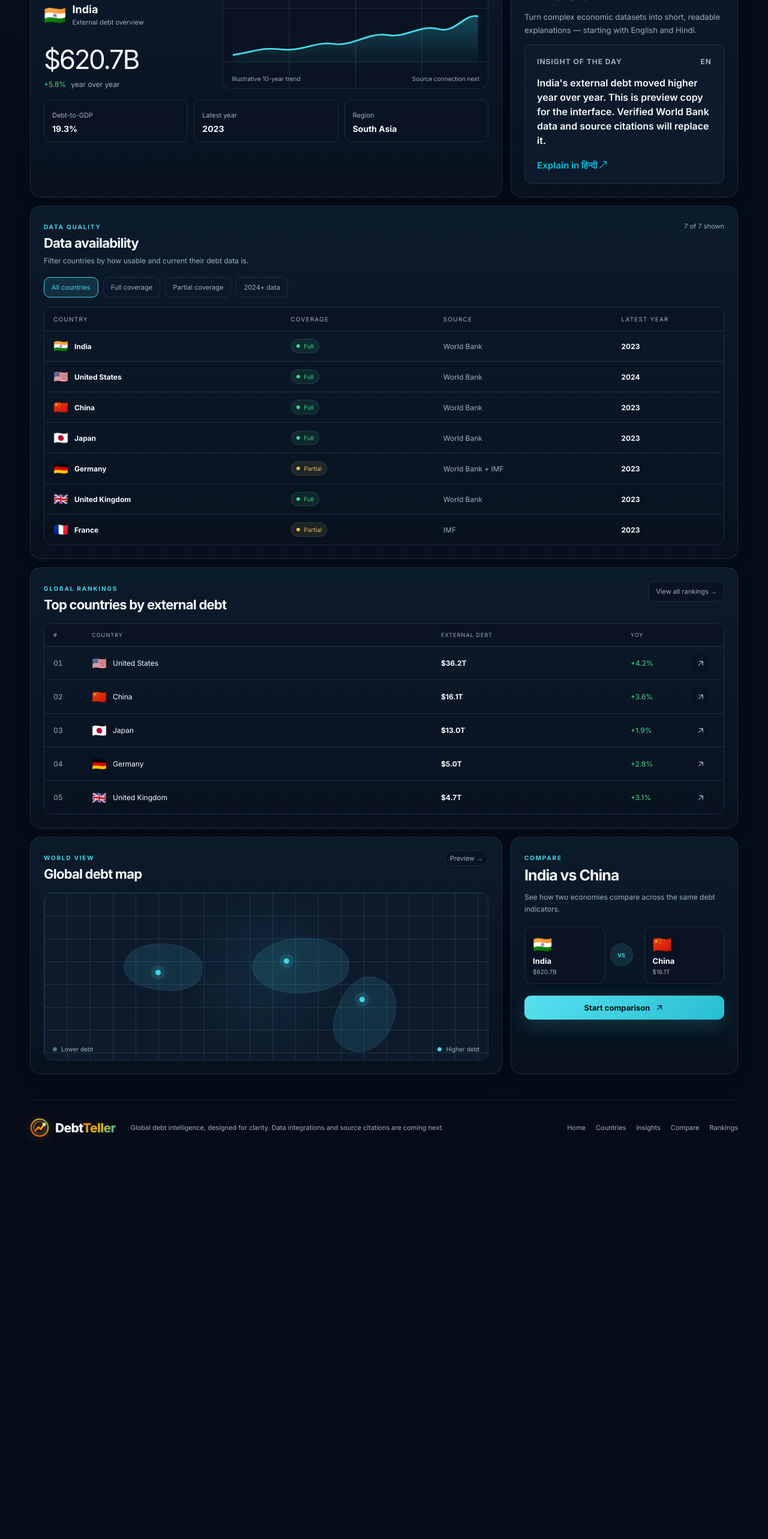
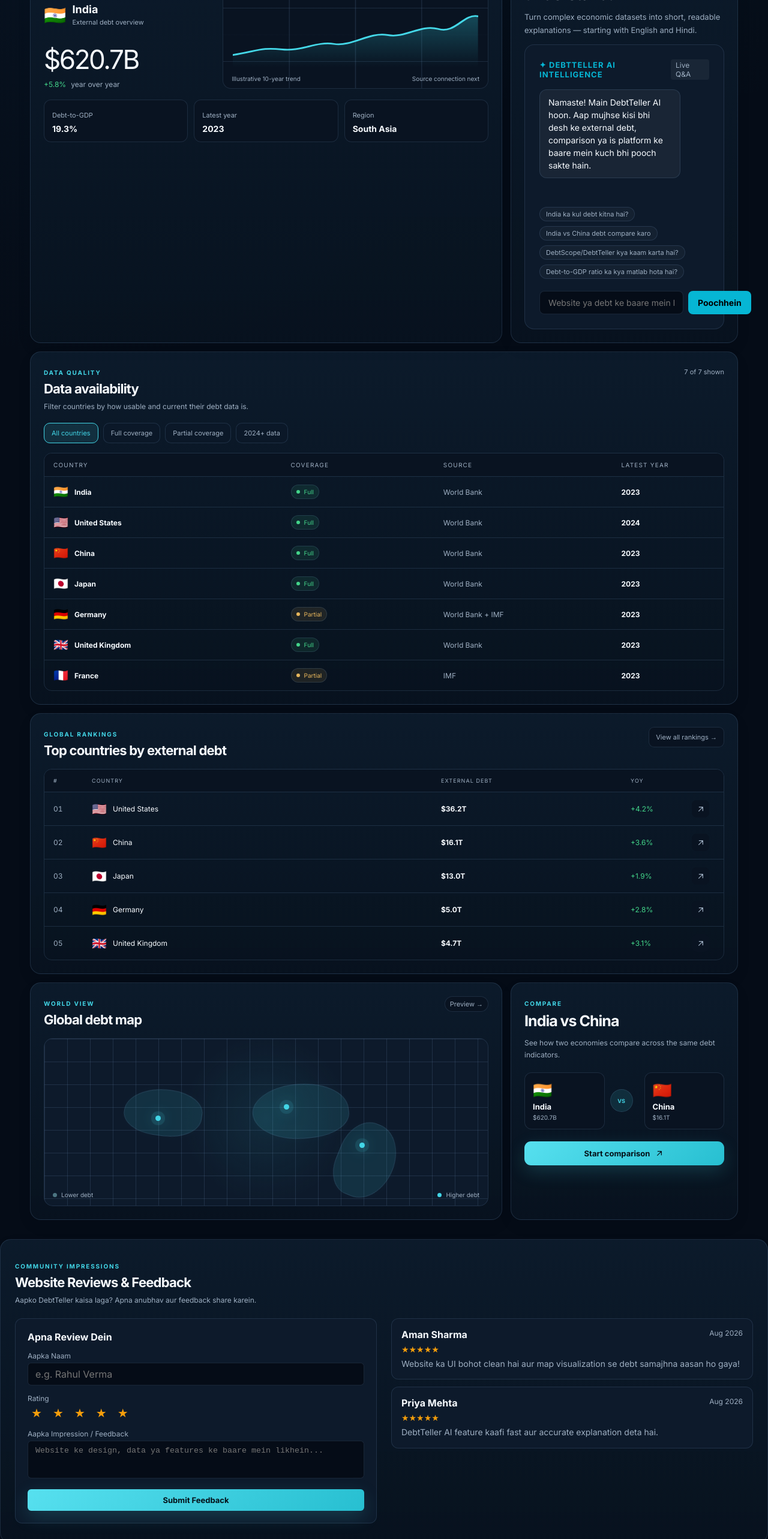
Before and after one commit to futuretechai1999/debtscope, a Next.js app: page / in a window 1280 px wide. Shown: the part 1040-3606 px from the top of the page at 60% size. Before the commit the page ends 2981 px from the top, so only its background shows below. Built offline with nearby package versions, Linux system fonts and the light colour scheme.

Commit message:
feat: integrated ReviewSection before footer

```diff
--- a/app/api/ai-insight/route.ts
+++ b/app/api/ai-insight/route.ts
@@ -6,12 +6,25 @@ export async function POST(req: Request) {
     const apiKey = process.env.GEMINI_API_KEY
 
     if (!apiKey) {
-      return NextResponse.json({ error: 'API Key missing on server' }, { status: 500 })
+      return NextResponse.json({ error: 'API key is missing' }, { status: 500 })
     }
 
-    const promptText = `Aap ek financial expert hain. Neeche diye gaye debt data ko aasan aur saral Hindi bhasha mein sirf 2 chhote sentences mein explain karein. Data: ${debtData || 'India external debt is $620.7 Billion'}`
+    const systemPrompt = `
+You are DebtTeller AI, the intelligent assistant for the "DebtTeller" (DebtScope) web platform.
+Website context:
+- India External Debt: $620.7 Billion (+5.8% YoY)
+- Global External Debt: $98.4 Trillion
+- USA Debt: $36.2T, China: $16.1T, Japan: $13.0T, Germany: $5.0T, UK: $4.7T.
+- Features: Global Map, Live Comparison (India vs China), Country debt breakdown, Data Availability Filters.
 
-    // Google Gemini 1.5 Flash endpoint
+User question/query: "${debtData}"
+
+Instructions:
+1. Answer clearly, accurately, and politely in easy-to-understand Hinglish/Hindi or English based on user's tone.
+2. Keep answers concise (2 to 4 sentences).
+3. If they ask about the website, guide them on what features DebtTeller provides.
+`
+
     const url = `https://generativelanguage.googleapis.com/v1beta/models/gemini-1.5-flash:generateContent?key=${apiKey}`
 
     const response = await fetch(url, {
@@ -22,7 +35,7 @@ export async function POST(req: Request) {
       body: JSON.stringify({
         contents: [
           {
-            parts: [{ text: promptText }],
+            parts: [{ text: systemPrompt }],
           },
         ],
       }),
@@ -31,23 +44,17 @@ export async function POST(req: Request) {
     const data = await response.json()
 
     if (!response.ok) {
-      console.error('Google API Error Response:', data)
-      return NextResponse.json(
-        { error: data?.error?.message || 'Google API returned an error' },
-        { status: response.status }
-      )
+      console.error('Gemini API Error:', data)
+      return NextResponse.json({ error: data.error?.message || 'API call failed' }, { status: response.status })
     }
 
     const insight =
       data?.candidates?.[0]?.content?.parts?.[0]?.text ||
-      'भारत का बाहरी ऋण पिछले वर्ष की तुलना में बढ़ा है।'
+      'DebtTeller par aap global debt trends, map aur country comparison dekh sakte hain.'
 
     return NextResponse.json({ insight: insight.trim() })
   } catch (error: any) {
     console.error('Server Catch Error:', error)
-    return NextResponse.json(
-      { error: error?.message || 'Internal server error' },
-      { status: 500 }
-    )
+    return NextResponse.json({ error: error.message || 'Internal server error' }, { status: 500 })
   }
 }
--- a/app/page.tsx
+++ b/app/page.tsx
@@ -1,5 +1,5 @@
 'use client'
-
+import ReviewSection from '../components/ReviewSection'
 import { useMemo, useState } from 'react'
 import DebtTellerLogo from '../components/DebtScopeLogo'
 import DebtTellerAI from '../components/DebtTellerAI'
@@ -776,7 +776,7 @@ export default function HomePage() {
           </a>
         </article>
       </section>
-
+<ReviewSection />
       <footer className="footer">
         <DebtTellerLogo />
 
--- a/components/DebtTellerAI.tsx
+++ b/components/DebtTellerAI.tsx
@@ -3,43 +3,64 @@
 import { useState } from 'react'
 
 export default function DebtTellerAI() {
-  const [aiResponse, setAiResponse] = useState(
-    "India's external debt moved higher year over year. This is preview copy for the interface. Verified World Bank data and source citations will replace it."
-  )
-  const [isAiLoading, setIsAiLoading] = useState(false)
-  const [lang, setLang] = useState<'EN' | 'HI'>('EN')
+  const [messages, setMessages] = useState<{ role: 'user' | 'assistant'; content: string }[]>([
+    {
+      role: 'assistant',
+      content: 'Namaste! Main DebtTeller AI hoon. Aap mujhse kisi bhi desh ke external debt, comparison ya is platform ke baare mein kuch bhi pooch sakte hain.',
+    },
+  ])
+  const [inputQuery, setInputQuery] = useState('')
+  const [isLoading, setIsLoading] = useState(false)
 
-  const getAiInsight = async () => {
-    setIsAiLoading(true)
+  const quickPrompts = [
+    "India ka kul debt kitna hai?",
+    "India vs China debt compare karo",
+    "DebtScope/DebtTeller kya kaam karta hai?",
+    "Debt-to-GDP ratio ka kya matlab hota hai?",
+  ]
+
+  const handleSend = async (queryText?: string) => {
+    const textToSend = queryText || inputQuery
+    if (!textToSend.trim() || isLoading) return
+
+    const newMessages = [...messages, { role: 'user' as const, content: textToSend }]
+    setMessages(newMessages)
+    if (!queryText) setInputQuery('')
+    setIsLoading(true)
+
     try {
       const res = await fetch('/api/ai-insight', {
         method: 'POST',
         headers: { 'Content-Type': 'application/json' },
         body: JSON.stringify({
-          debtData: "India's total external debt is $620.7 Billion and it is increasing year over year.",
+          debtData: textToSend,
         }),
       })
 
       const data = await res.json()
 
       if (res.ok && data.insight) {
-        setAiResponse(data.insight)
-        setLang('HI')
+        setMessages([...newMessages, { role: 'assistant', content: data.insight }])
       } else {
-        console.error('Failed API Response:', data)
-        setAiResponse(
-          'भारत का विदेशी कर्ज बढ़कर $620.7 बिलियन हो गया है, जो पिछले साल के मुकाबले 5.8% अधिक है।'
-        )
-        setLang('HI')
+        setMessages([
+          ...newMessages,
+          {
+            role: 'assistant',
+            content: 'Maaf kijiye, main abhi response process nahi kar pa raha hoon. Kripya dobara try karein.',
+          },
+        ])
       }
     } catch (err) {
       console.error(err)
-      setAiResponse(
-        'भारत का विदेशी कर्ज बढ़कर $620.7 बिलियन हो गया है, जो पिछले साल के मुकाबले 5.8% अधिक है।'
-      )
-      setLang('HI')
+      setMessages([
+        ...newMessages,
+        {
+          role: 'assistant',
+          content: 'Server connection mein samasya aayi. Kripya apna internet ya backend check karein.',
+        },
+      ])
     } finally {
-      setIsAiLoading(false)
+      setIsLoading(false)
     }
   }
 
@@ -47,57 +68,125 @@ export default function DebtTellerAI() {
     <div
       style={{
         background: 'var(--panel-strong)',
-        padding: '20px',
-        borderRadius: '12px',
+        padding: '24px',
+        borderRadius: '16px',
         border: '1px solid var(--border)',
+        display: 'flex',
+        flexDirection: 'column',
+        gap: '16px',
       }}
     >
+      <div style={{ display: 'flex', justifyContent: 'space-between', alignItems: 'center' }}>
+        <div style={{ fontSize: '13px', fontWeight: '700', color: '#06b6d4', letterSpacing: '1px' }}>
+          ✦ DEBTTELLER AI INTELLIGENCE
+        </div>
+        <span style={{ fontSize: '12px', color: 'var(--muted)', background: 'rgba(255,255,255,0.05)', padding: '2px 8px', borderRadius: '4px' }}>
+          Live Q&A
+        </span>
+      </div>
+
+      {/* Chat Messages Window */}
       <div
         style={{
-          fontSize: '12px',
-          color: 'var(--muted)',
-          fontWeight: 'bold',
-          marginBottom: '12px',
-          letterSpacing: '1px',
+          minHeight: '180px',
+          maxHeight: '260px',
+          overflowY: 'auto',
           display: 'flex',
-          justifyContent: 'space-between',
+          flexDirection: 'column',
+          gap: '12px',
+          paddingRight: '6px',
         }}
       >
-        <span>INSIGHT OF THE DAY</span>
-        <span>{lang}</span>
+        {messages.map((msg, index) => (
+          <div
+            key={index}
+            style={{
+              alignSelf: msg.role === 'user' ? 'flex-end' : 'flex-start',
+              background: msg.role === 'user' ? '#06b6d4' : 'rgba(255,255,255,0.05)',
+              color: msg.role === 'user' ? '#000' : 'var(--text)',
+              padding: '10px 14px',
+              borderRadius: '12px',
+              maxWidth: '85%',
+              fontSize: '14px',
+              lineHeight: '1.5',
+              fontWeight: msg.role === 'user' ? '600' : '400',
+              border: msg.role === 'user' ? 'none' : '1px solid var(--border)',
+            }}
+          >
+            {msg.content}
+          </div>
+        ))}
+        {isLoading && (
+          <div style={{ alignSelf: 'flex-start', fontSize: '13px', color: '#06b6d4' }}>
+            DebtTeller AI soch raha hai...
+          </div>
+        )}
       </div>
 
-      <p
+      {/* Quick Suggestion Chips */}
+      <div style={{ display: 'flex', gap: '8px', flexWrap: 'wrap' }}>
+        {quickPrompts.map((prompt, i) => (
+          <button
+            key={i}
+            onClick={() => handleSend(prompt)}
+            type="button"
             style={{
-          fontSize: '16px',
-          fontWeight: '600',
-          color: 'var(--text)',
-          marginBottom: '15px',
-          lineHeight: '1.5',
+              background: 'rgba(255,255,255,0.03)',
+              border: '1px solid var(--border)',
+              borderRadius: '20px',
+              padding: '4px 10px',
+              fontSize: '11px',
+              color: 'var(--muted)',
+              cursor: 'pointer',
+              transition: 'all 0.2s',
             }}
           >
-        {aiResponse}
-      </p>
+            {prompt}
+          </button>
+        ))}
+      </div>
 
+      {/* Input Box */}
+      <form
+        onSubmit={(e) => {
+          e.preventDefault()
+          handleSend()
+        }}
+        style={{ display: 'flex', gap: '8px', marginTop: '4px' }}
+      >
+        <input
+          type="text"
+          value={inputQuery}
+          onChange={(e) => setInputQuery(e.target.value)}
+          placeholder="Website ya debt ke baare mein kuch bhi poochein..."
+          style={{
+            flex: 1,
+            background: 'var(--bg)',
+            border: '1px solid var(--border)',
+            padding: '10px 14px',
+            borderRadius: '8px',
+            color: 'var(--text)',
+            fontSize: '14px',
+            outline: 'none',
+          }}
+        />
         <button
-        onClick={getAiInsight}
-        disabled={isAiLoading}
+          type="submit"
+          disabled={isLoading || !inputQuery.trim()}
           style={{
-          marginTop: '5px',
-          color: '#06b6d4',
-          background: 'none',
+            background: '#06b6d4',
+            color: '#000',
             border: 'none',
-          cursor: isAiLoading ? 'wait' : 'pointer',
-          fontWeight: 'bold',
-          fontSize: '15px',
-          padding: '0',
-          display: 'inline-flex',
-          alignItems: 'center',
-          gap: '4px',
+            padding: '0 16px',
+            borderRadius: '8px',
+            fontWeight: '700',
+            cursor: isLoading || !inputQuery.trim() ? 'not-allowed' : 'pointer',
+            fontSize: '14px',
           }}
         >
-        {isAiLoading ? 'AI Translate kar raha hai...' : 'Explain in हिन्दी ↗'}
+          Poochhein
         </button>
+      </form>
     </div>
   )
 }
--- /dev/null
+++ b/components/ReviewSection.tsx
@@ -0,0 +1,182 @@
+"use client"
+
+import { useState } from 'react'
+
+interface Review {
+  name: string
+  rating: number
+  comment: string
+  date: string
+}
+
+export default function ReviewSection() {
+  const [reviews, setReviews] = useState<Review[]>([
+    {
+      name: 'Aman Sharma',
+      rating: 5,
+      comment: 'Website ka UI bohot clean hai aur map visualization se debt samajhna aasan ho gaya!',
+      date: 'Aug 2026',
+    },
+    {
+      name: 'Priya Mehta',
+      rating: 5,
+      comment: 'DebtTeller AI feature kaafi fast aur accurate explanation deta hai.',
+      date: 'Aug 2026',
+    },
+  ])
+
+  const [userName, setUserName] = useState('')
+  const [userRating, setUserRating] = useState(5)
+  const [userComment, setUserComment] = useState('')
+  const [submitted, setSubmitted] = useState(false)
+
+  const handleSubmit = (e: React.FormEvent) => {
+    e.preventDefault()
+    if (!userName.trim() || !userComment.trim()) return
+
+    const newReview: Review = {
+      name: userName.trim(),
+      rating: userRating,
+      comment: userComment.trim(),
+      date: 'Just now',
+    }
+
+    setReviews([newReview, ...reviews])
+    setUserName('')
+    setUserComment('')
+    setSubmitted(true)
+    setTimeout(() => setSubmitted(false), 4000)
+  }
+
+  return (
+    <section className="panel" style={{ marginTop: '32px', padding: '32px 24px' }}>
+      <div className="section-heading">
+        <div>
+          <span className="section-kicker">COMMUNITY IMPRESSIONS</span>
+          <h2>Website Reviews & Feedback</h2>
+          <p className="panel-subtitle">Aapko DebtTeller kaisa laga? Apna anubhav aur feedback share karein.</p>
+        </div>
+      </div>
+
+      <div style={{ display: 'grid', gridTemplateColumns: 'repeat(auto-fit, minmax(300px, 1fr))', gap: '24px', marginTop: '20px' }}>
+        {/* Form */}
+        <form
+          onSubmit={handleSubmit}
+          style={{
+            background: 'var(--panel-strong)',
+            padding: '20px',
+            borderRadius: '12px',
+            border: '1px solid var(--border)',
+            display: 'flex',
+            flexDirection: 'column',
+            gap: '14px',
+          }}
+        >
+          <h3 style={{ fontSize: '16px', margin: 0 }}>Apna Review Dein</h3>
+
+          <div>
+            <label style={{ fontSize: '12px', color: 'var(--muted)', display: 'block', marginBottom: '4px' }}>Aapka Naam</label>
+            <input
+              type="text"
+              required
+              value={userName}
+              onChange={(e) => setUserName(e.target.value)}
+              placeholder="e.g. Rahul Verma"
+              style={{
+                width: '100%',
+                background: 'var(--bg)',
+                border: '1px solid var(--border)',
+                padding: '8px 12px',
+                borderRadius: '6px',
+                color: 'var(--text)',
+              }}
+            />
+          </div>
+
+          <div>
+            <label style={{ fontSize: '12px', color: 'var(--muted)', display: 'block', marginBottom: '4px' }}>Rating</label>
+            <div style={{ display: 'flex', gap: '6px' }}>
+              {[1, 2, 3, 4, 5].map((star) => (
+                <button
+                  type="button"
+                  key={star}
+                  onClick={() => setUserRating(star)}
+                  style={{
+                    background: 'none',
+                    border: 'none',
+                    fontSize: '20px',
+                    cursor: 'pointer',
+                    color: star <= userRating ? '#f59e0b' : 'var(--muted)',
+                  }}
+                >
+                  ★
+                </button>
+              ))}
+            </div>
+          </div>
+
+          <div>
+            <label style={{ fontSize: '12px', color: 'var(--muted)', display: 'block', marginBottom: '4px' }}>Aapka Impression / Feedback</label>
+            <textarea
+              required
+              rows={3}
+              value={userComment}
+              onChange={(e) => setUserComment(e.target.value)}
+              placeholder="Website ke design, data ya features ke baare mein likhein..."
+              style={{
+                width: '100%',
+                background: 'var(--bg)',
+                border: '1px solid var(--border)',
+                padding: '8px 12px',
+                borderRadius: '6px',
+                color: 'var(--text)',
+                resize: 'none',
+              }}
+            />
+          </div>
+
+          <button
+            type="submit"
+            className="primary-btn"
+            style={{ padding: '10px 16px', borderRadius: '6px', cursor: 'pointer', textAlign: 'center', justifyContent: 'center' }}
+          >
+            Submit Feedback
+          </button>
+
+          {submitted && (
+            <span style={{ color: '#10b981', fontSize: '13px', textAlign: 'center' }}>
+              ✓ Shukriya! Aapka review add ho gaya hai.
+            </span>
+          )}
+        </form>
+
+        {/* Reviews List */}
+        <div style={{ display: 'flex', flexDirection: 'column', gap: '12px' }}>
+          {reviews.map((rev, idx) => (
+            <div
+              key={idx}
+              style={{
+                background: 'var(--panel-strong)',
+                padding: '16px',
+                borderRadius: '12px',
+                border: '1px solid var(--border)',
+              }}
+            >
+              <div style={{ display: 'flex', justifyContent: 'space-between', marginBottom: '6px' }}>
+                <strong>{rev.name}</strong>
+                <span style={{ fontSize: '12px', color: 'var(--muted)' }}>{rev.date}</span>
+              </div>
+              <div style={{ color: '#f59e0b', fontSize: '14px', marginBottom: '6px' }}>
+                {'★'.repeat(rev.rating)}
+                {'☆'.repeat(5 - rev.rating)}
+              </div>
+              <p style={{ margin: 0, fontSize: '14px', color: 'var(--muted)', lineHeight: '1.4' }}>
+                {rev.comment}
+              </p>
+            </div>
+          ))}
+        </div>
+      </div>
+    </section>
+  )
+}
```
Lines whose indentation alone changed are shown as unchanged.
